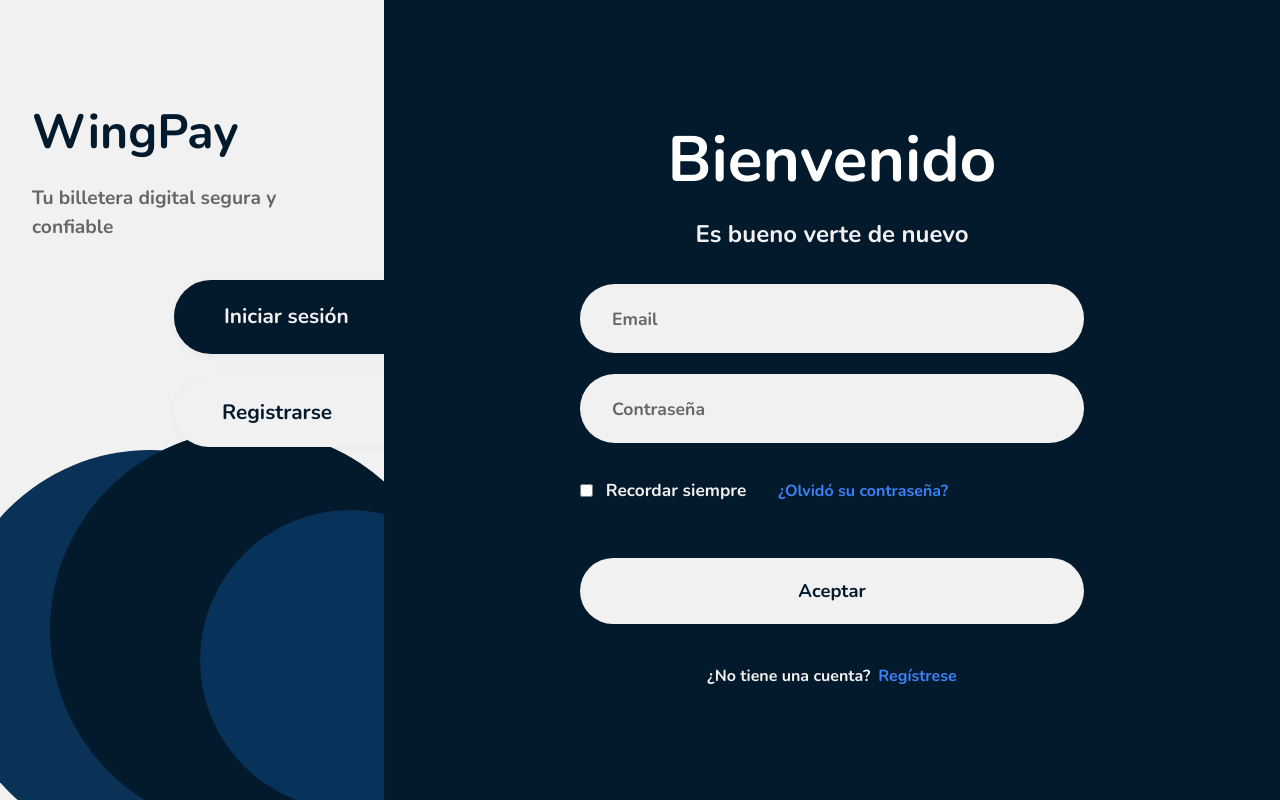
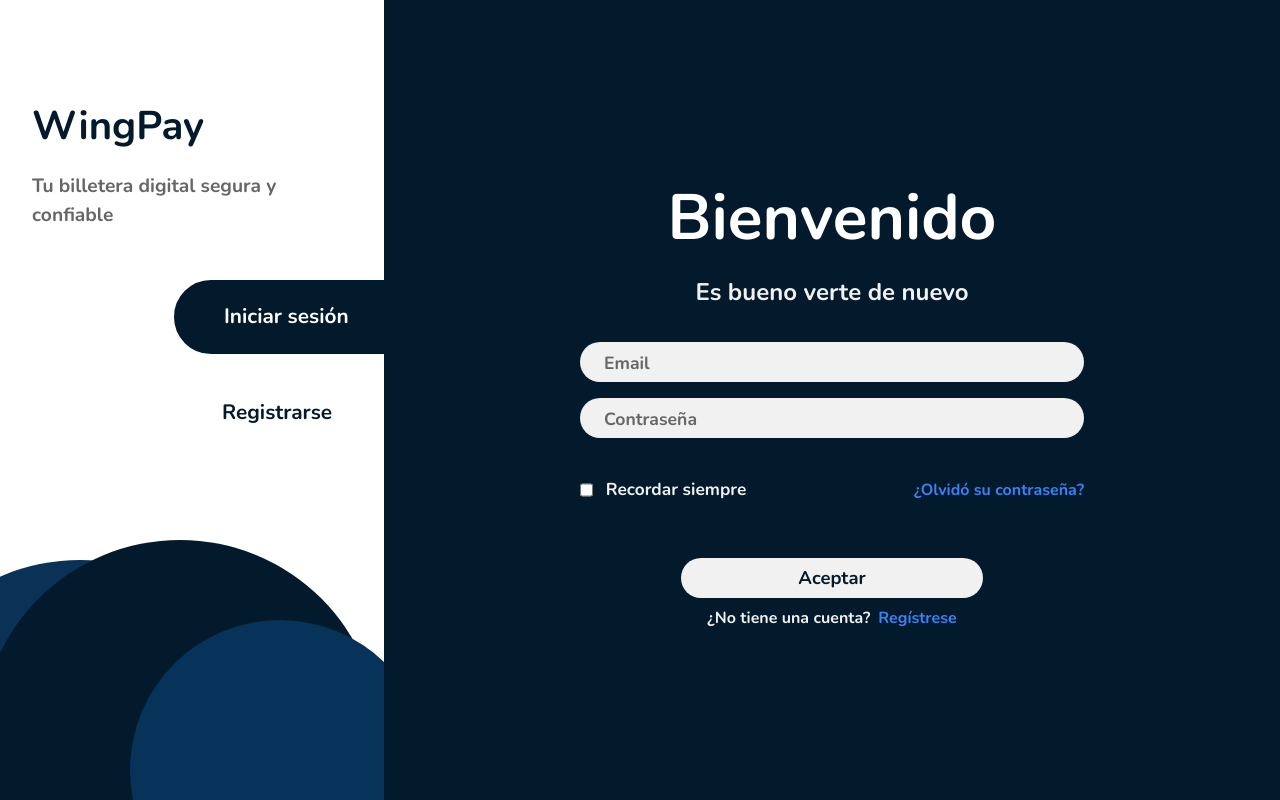
Before and after one commit to Lchiossone2004/TP_HCI, a Vue app in the folder tp-hci-g3/: page / in a window 1280 px wide. Built offline with nearby package versions, Linux system fonts and the light colour scheme.

Commit message:
cambios menores

```diff
--- a/tp-hci-g3/src/components/LoginForm.vue
+++ b/tp-hci-g3/src/components/LoginForm.vue
@@ -9,7 +9,7 @@
         <input type="checkbox" v-model="remember" />
         <span>Recordar siempre</span>
       </div>
-      <a href="#" class="forgot-link">¿Olvidó su contraseña?</a>
+      <a href="#" class="forgot-link" >¿Olvidó su contraseña?</a>
     </div>
     <button @click="login">Aceptar</button>
     <div class="row-register">
@@ -46,6 +46,7 @@ export default {
   color: white;
   width: 100%;
   max-width: 600px;
+  align-items: center;
   /* box-shadow: 0 4px 6px rgba(0, 0, 0, 0.1); */
 }
 
@@ -68,14 +69,13 @@ p {
 input {
   display: block;
   width: 100%;
-  padding: 1.3rem 2rem;
-  margin: 1.3rem 0;
-  border: none;
+  height: 2.5rem;
+  padding: 0.5rem 1.5rem;
+  margin: 1rem 0;
   border-radius: 40px;
   background: #F1F1F1;
   color: #03192C;
   font-size: 1.15rem;
-  box-shadow: none;
 }
 
 input::placeholder {
@@ -86,7 +86,7 @@ input::placeholder {
 .row-remember {
   display: flex;
   align-items: center;
-  justify-content: flex-start;
+  justify-content: space-between;
   gap: 2rem;
   margin: 0.5rem 0 0.5rem 0;
   flex-wrap: nowrap;
@@ -113,23 +113,29 @@ input::placeholder {
   color: #3B82F6;
   text-decoration: none;
   font-size: 1rem;
-  margin: 0;
   white-space: nowrap;
   align-self: center;
 }
 
+.forgot-link:hover {
+  text-decoration: underline;
+}
+
 button {
-  width: 100%;
-  padding: 1.2rem;
-  margin: 2rem 0;
+  width: 60%;
+  height: 2.5rem;
+  padding: 0;
+  margin: 2rem auto 0 auto;
   background: #F1F1F1;
   color: #03192C;
-  border: none;
   border-radius: 40px;
   font-size: 1.15rem;
   font-weight: bold;
   cursor: pointer;
   transition: background-color 0.3s ease;
+  display: flex;
+  align-items: center;
+  justify-content: center;
 }
 
 button:hover {
--- a/tp-hci-g3/src/components/RegisterForm.vue
+++ b/tp-hci-g3/src/components/RegisterForm.vue
@@ -8,9 +8,9 @@
     <input type="password" placeholder="Contraseña" v-model="password" />
     <input type="password" placeholder="Repita la contraseña" v-model="confirm" />
     <button @click="register">Aceptar</button>
-    <div class="row-register">
-      <span class="register-text">¿Ya tiene una cuenta?</span>
-      <a href="#" class="register-link" @click="$emit('switch')">Inicie sesión</a>
+    <div class="row-login">
+      <span class="login-text">¿Ya tiene una cuenta?</span>
+      <a href="#" class="login-link" @click="$emit('switch')">Inicie sesión</a>
     </div>
   </div>
 </template>
@@ -64,7 +64,7 @@ p {
   margin-bottom: 2rem;
 }
 
-.row-register {
+.row-login {
   display: flex;
   align-items: center;
   justify-content: center;
@@ -73,13 +73,13 @@ p {
   width: 100%;
 }
 
-.register-text {
+.login-text {
   color: #F1F1F1;
   font-size: 1rem;
   text-align: center;
 }
 
-.register-link {
+.login-link {
   color: #3B82F6;
   text-decoration: none;
   font-size: 1rem;
@@ -87,15 +87,16 @@ p {
   text-align: center;
 }
 
-.register-link:hover {
+.login-link:hover {
   text-decoration: underline;
 }
 
 input {
   display: block;
   width: 100%;
-  padding: 1.3rem 2rem;
-  margin: 1.3rem 0;
+  height: 2.5rem;
+  padding: 0.5rem 1.5rem;
+  margin: 1rem 0;
   border: none;
   border-radius: 40px;
   background: #F1F1F1;
@@ -110,9 +111,10 @@ input::placeholder {
 }
 
 button {
-  width: 100%;
-  padding: 1.2rem;
-  margin: 2rem 0;
+  width: 60%;
+  height: 2.5rem;
+  padding: 0;
+  margin: 2rem auto 0 auto;
   background: #F1F1F1;
   color: #03192C;
   border: none;
@@ -121,6 +123,9 @@ button {
   font-weight: bold;
   cursor: pointer;
   transition: background-color 0.3s ease;
+  display: flex;
+  align-items: center;
+  justify-content: center;
 }
 
 button:hover {
--- a/tp-hci-g3/src/pages/AuthView.vue
+++ b/tp-hci-g3/src/pages/AuthView.vue
@@ -40,7 +40,7 @@ export default {
 .auth-wrapper {
   display: flex;
   height: 100vh;
-  background-color: #F1F1F1;
+  background-color: #FFFF;
 }
 
 .welcome-section {
@@ -51,13 +51,13 @@ export default {
   align-items: flex-start;
   padding: 2rem;
   padding-top: 4rem;
-  background-color: #F1F1F1;
+  background-color: #FFFF;
   position: relative;
   overflow: hidden;
 }
 
 .welcome-section h1 {
-  font-size: 3rem;
+  font-size: 2.5rem;
   color: #03192C;
   margin-bottom: 1rem;
   margin-top: 2rem;
@@ -70,8 +70,8 @@ export default {
 
 .circles {
   position: absolute;
-  bottom: -50px;
-  left: -50px;
+  bottom: -160px;
+  left: -120px;
   z-index: 0;
   width: 100%;
   height: 100%;
@@ -162,7 +162,7 @@ export default {
 }
 
 .auth-tabs-vertical button {
-  background: #F1F1F1;
+  background: #FFFF;
   border: none;
   cursor: pointer;
   font-weight: bold;
@@ -173,12 +173,11 @@ export default {
   transition: all 0.3s ease;
   font-size: 1.3rem;
   min-width: 270px;
-  box-shadow: 0 2px 8px 0 rgba(0,0,0,0.04);
 }
 
 .auth-tabs-vertical button.active {
   background-color: #03192C;
-  color: #F1F1F1;
+  color: #FFFF;
   border: 2px solid #03192C;
 }
 
```
